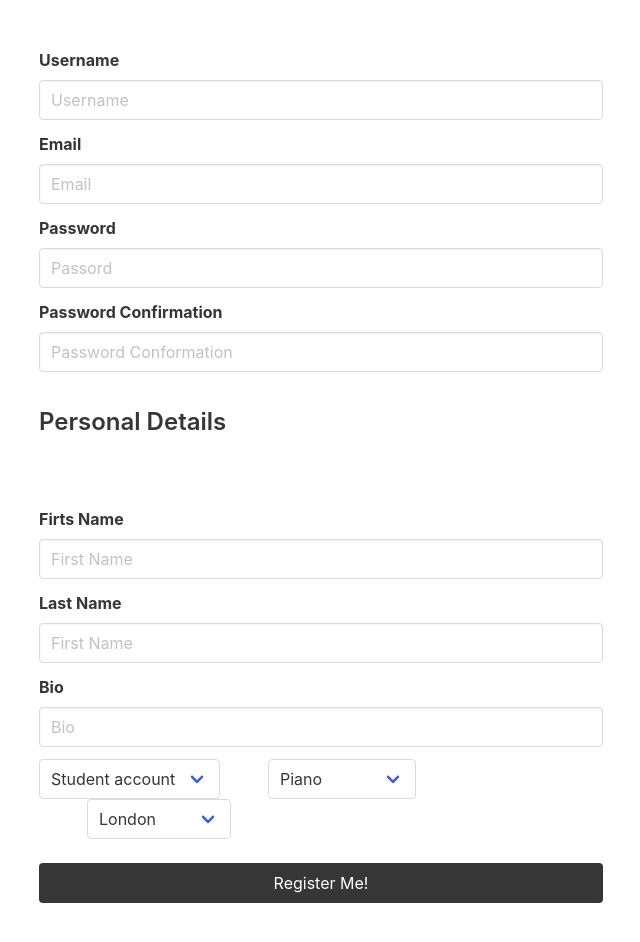
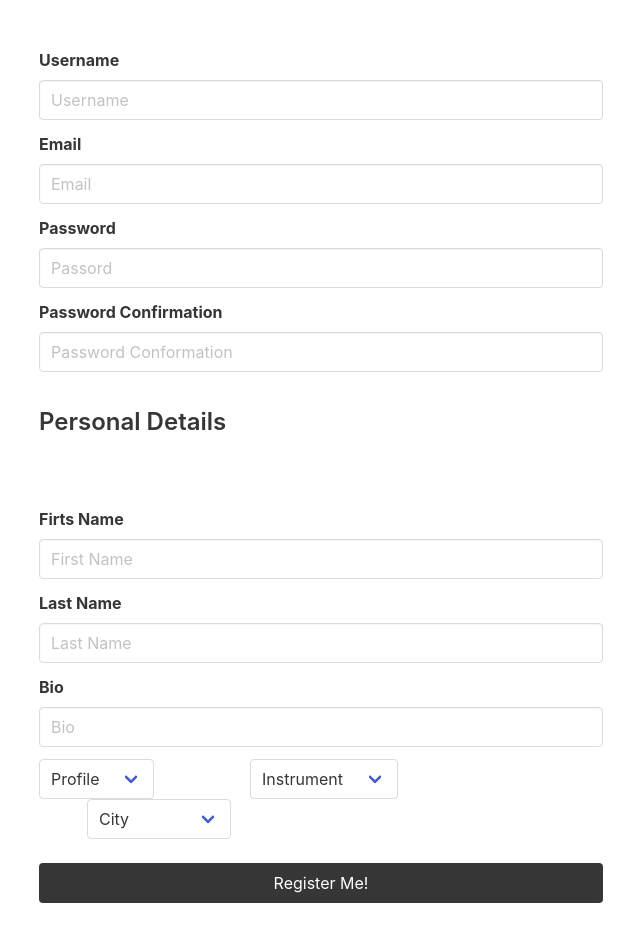
Before and after one commit to D-Tsonev/project-4-client, a React (Create React App) app: page /register in a window 1280 px wide. Shown: the top 942 px of the page, without its empty margins (319-959 px from the left). Built offline with nearby package versions, Linux system fonts and the light colour scheme.

Commit message:
register form working

```diff
--- a/src/components/auth/Register.js
+++ b/src/components/auth/Register.js
@@ -26,7 +26,7 @@ function Register() {
       history.push('/login')
     } catch (err) {
       console.log(err)
-      setFormErrors(err.response.data.errors)
+      setFormErrors(err.response.data)
     }
   }
 
@@ -50,6 +50,7 @@ function Register() {
                     id="username"
                     placeholder="Username"
                     onChange={handleChange}
+                    value={formdata.username}
                   />
                 </div>
                 {formErrors.username && (
@@ -67,6 +68,7 @@ function Register() {
                     id="email"
                     onChange={handleChange}
                     placeholder="Email"
+                    value={formdata.email}
                   />
                 </div>
                 {formErrors.email && (
@@ -84,6 +86,7 @@ function Register() {
                     type="password"
                     onChange={handleChange}
                     placeholder="Passord"
+                    value={formdata.password}
                   />
                 </div>
                 {formErrors.password && (
@@ -102,6 +105,7 @@ function Register() {
                     type="password"
                     placeholder="Password Conformation"
                     onChange={handleChange}
+                    value={formdata.password_confirmation}
                   />
                 </div>
                 {formErrors.passwordConfirmation &&
@@ -128,6 +132,7 @@ function Register() {
                     type="firstName"
                     onChange={handleChange}
                     placeholder="First Name "
+                    value={formdata.firstName}
                   />
                 </div>
                 {formErrors.preference && (
@@ -145,7 +150,8 @@ function Register() {
                     name="lastName" id="lastName"
                     type="lastName"
                     onChange={handleChange}
-                    placeholder="First Name"
+                    placeholder="Last Name"
+                    value={formdata.lastName}
                   />
                 </div>
                 {formErrors.preference && (
@@ -164,6 +170,7 @@ function Register() {
                     type="bio"
                     onChange={handleChange}
                     placeholder="Bio "
+                    value={formdata.bio}
                   />
                 </div>
                 {formErrors.preference && (
@@ -172,23 +179,27 @@ function Register() {
               </div>
 
 
-              <div className="select">
+              <div className="select mr-6	">
                 <select className={`input ${formErrors.userType ? 'is-danger' : ''}`}
                   name="userType" id="userType"
                   type="userType"
+                  value={formdata.userType}
                   onChange={handleChange}
-                  placeholder="userType ">
-                  <option>Student account</option>
-                  <option>Teacher account</option>
+                  placeholder="userType">
+                  <option selected>Profile</option>
+                  <option>Student</option>
+                  <option>Teacher</option>
                 </select>
               </div>
 
-              <div className="select ml-6">
+              <div className="select mx-6">
                 <select className={`input ${formErrors.instrumentType ? 'is-danger' : ''}`}
                   name="instrumentType" id="instrumentType"
                   type="instrumentType"
                   onChange={handleChange}
-                  placeholder="instrumentType ">
+                  placeholder="instrumentType "
+                  value={formdata.instrumentType}>
+                  <option selected>Instrument</option>
                   <option>Piano</option>
                   <option>Drums</option>
                   <option>Timpani</option>
@@ -211,12 +222,13 @@ function Register() {
                 </select>
               </div>
 
-              <div className="select ml-6	" >
+              <div className="select mx-6" >
                 <select className={`input ${formErrors.locationTypeChoices ? 'is-danger' : ''}`}
                   name="locationTypeChoices" id="locationTypeChoices"
                   type="locationTypeChoices"
                   onChange={handleChange}
                   placeholder="locationTypeChoices ">
+                  <option selected>City</option>
                   <option>London</option>
                   <option>Manchester</option>
                   <option>Birmingham</option>
```
